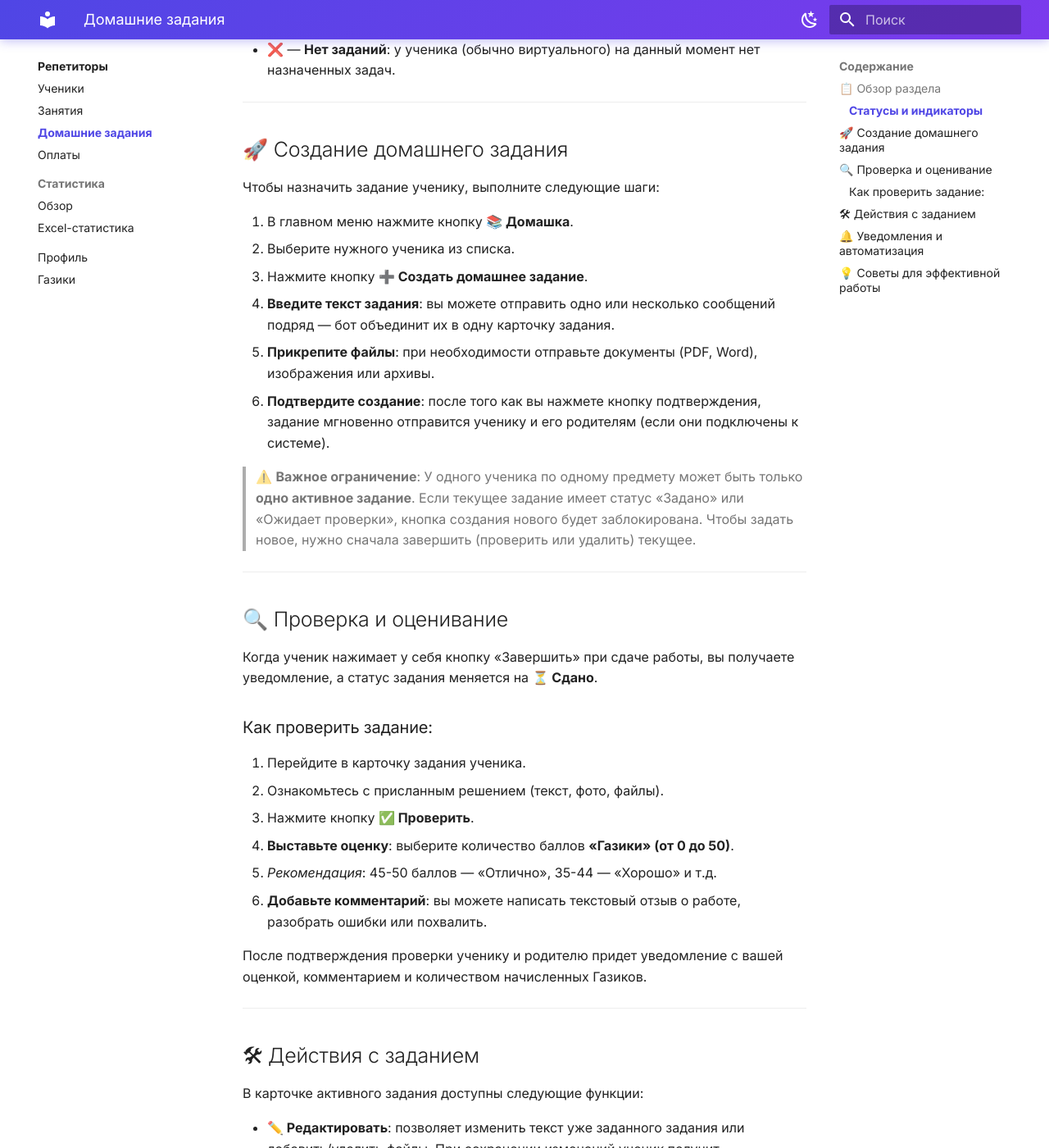
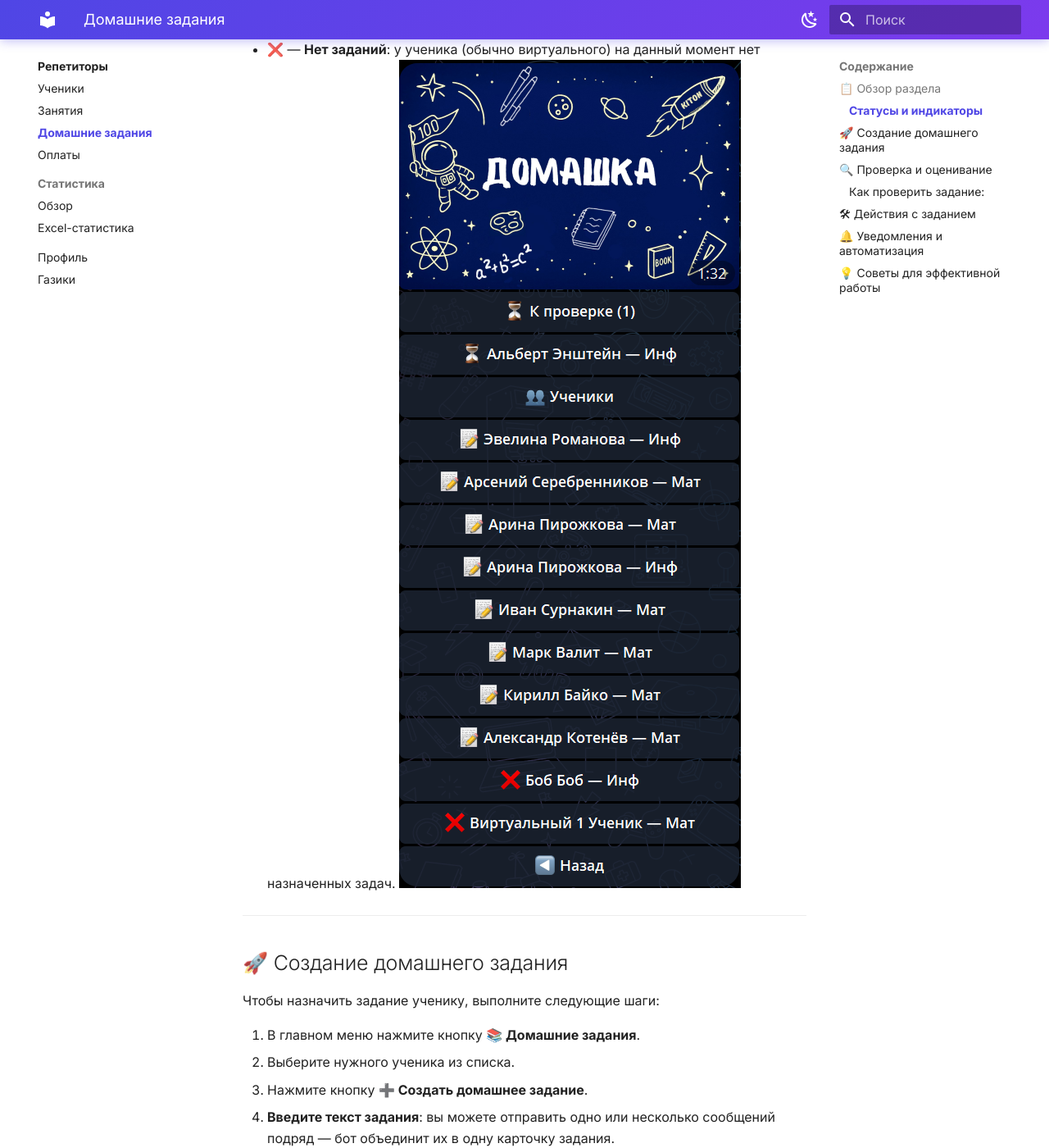
Before and after one commit to Skand21/kiton-guides, an MkDocs documentation site: the page built from docs/Tutor/Домашние задания.md, in a window 1280 px wide and 1400 px high, scrolled down 618 px. Shown: the whole window at 82% size. Built offline with MkDocs 1.6.1 and Material for MkDocs 9.7.7, drawn with Linux system fonts in a browser that asks for light colours.

Commit message:
Правки по ДЗ

```diff
--- a/docs/Tutor/Домашние задания.md
+++ b/docs/Tutor/Домашние задания.md
@@ -11,14 +11,14 @@
 - ⏳ — **Сдано**: ученик отправил решение, задание ожидает вашей проверки.
 - ✅ — **Проверено**: последнее задание проверено, можно задавать новое.
 - ❌ — **Нет заданий**: у ученика (обычно виртуального) на данный момент нет назначенных задач.
-
+![](../assets/images/homework-statuses.png)
 ---
 
 ## 🚀 Создание домашнего задания
 
 Чтобы назначить задание ученику, выполните следующие шаги:
 
-1. В главном меню нажмите кнопку **📚 Домашка**.
+1. В главном меню нажмите кнопку **📚 Домашние задания**.
 2. Выберите нужного ученика из списка.
 3. Нажмите кнопку **➕ Создать домашнее задание**.
 4. **Введите текст задания**: вы можете отправить одно или несколько сообщений подряд — бот объединит их в одну карточку задания.
@@ -38,7 +38,6 @@
 2. Ознакомьтесь с присланным решением (текст, фото, файлы).
 3. Нажмите кнопку **✅ Проверить**.
 4. **Выставьте оценку**: выберите количество баллов **«Газики» (от 0 до 50)**.
-   - *Рекомендация*: 45-50 баллов — «Отлично», 35-44 — «Хорошо» и т.д.
 5. **Добавьте комментарий**: вы можете написать текстовый отзыв о работе, разобрать ошибки или похвалить.
 
 После подтверждения проверки ученику и родителю придет уведомление с вашей оценкой, комментарием и количеством начисленных Газиков.
@@ -53,6 +52,8 @@
 - **❌ Удалить**: полностью удаляет текущее задание. Это может понадобиться, если вы создали его по ошибке. Удаленное задание перемещается в архив.
 - **🔄 Перепроверить**: если задание уже было проверено, но вы решили изменить оценку или дополнить комментарий, вы можете сделать это через данную кнопку.
 - **📜 История**: открывает список всех когда-либо выполненных заданий этим учеником по выбранному предмету. Позволяет отслеживать динамику и возвращаться к старым темам.
+
+![](../assets/images/homework-actions.png)
 
 ---
 
```
